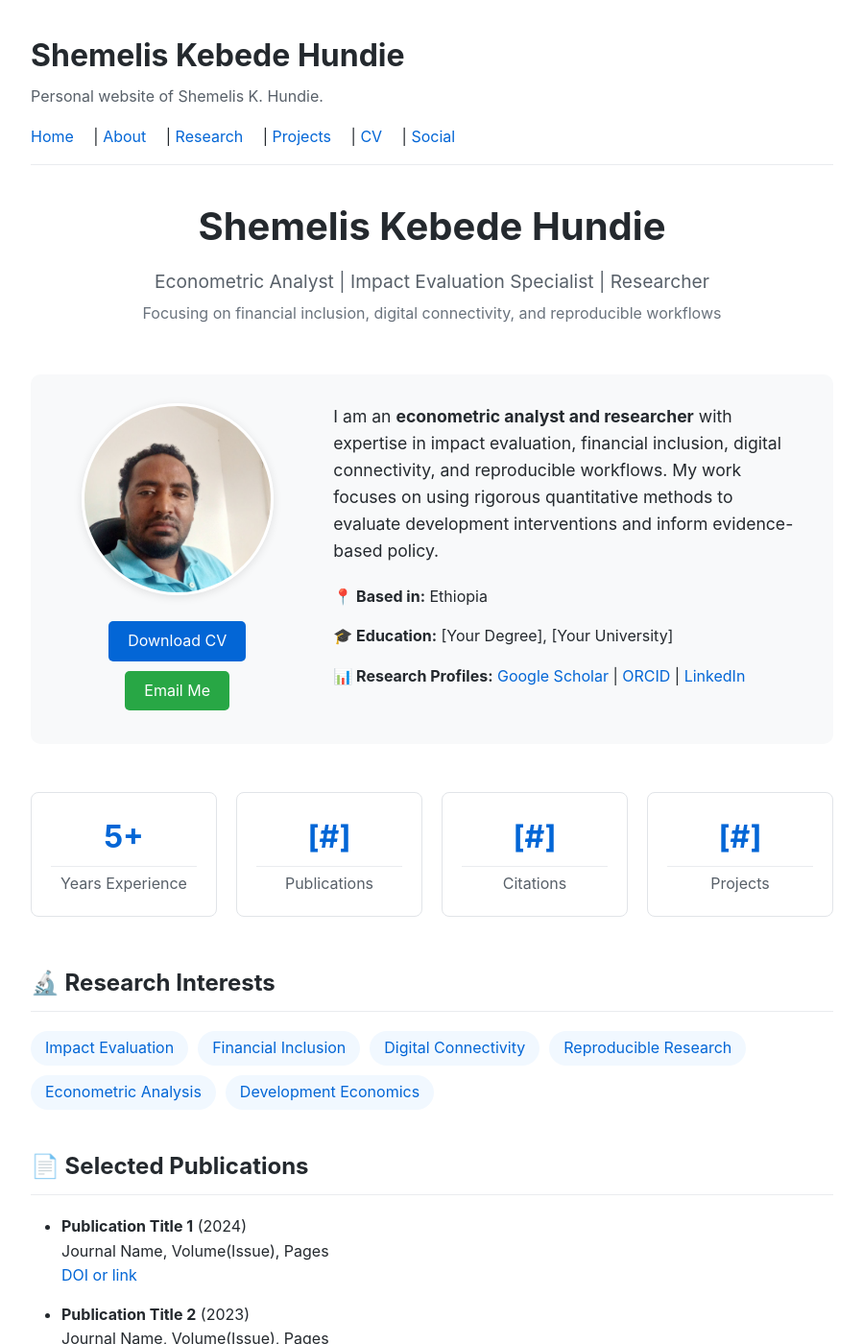
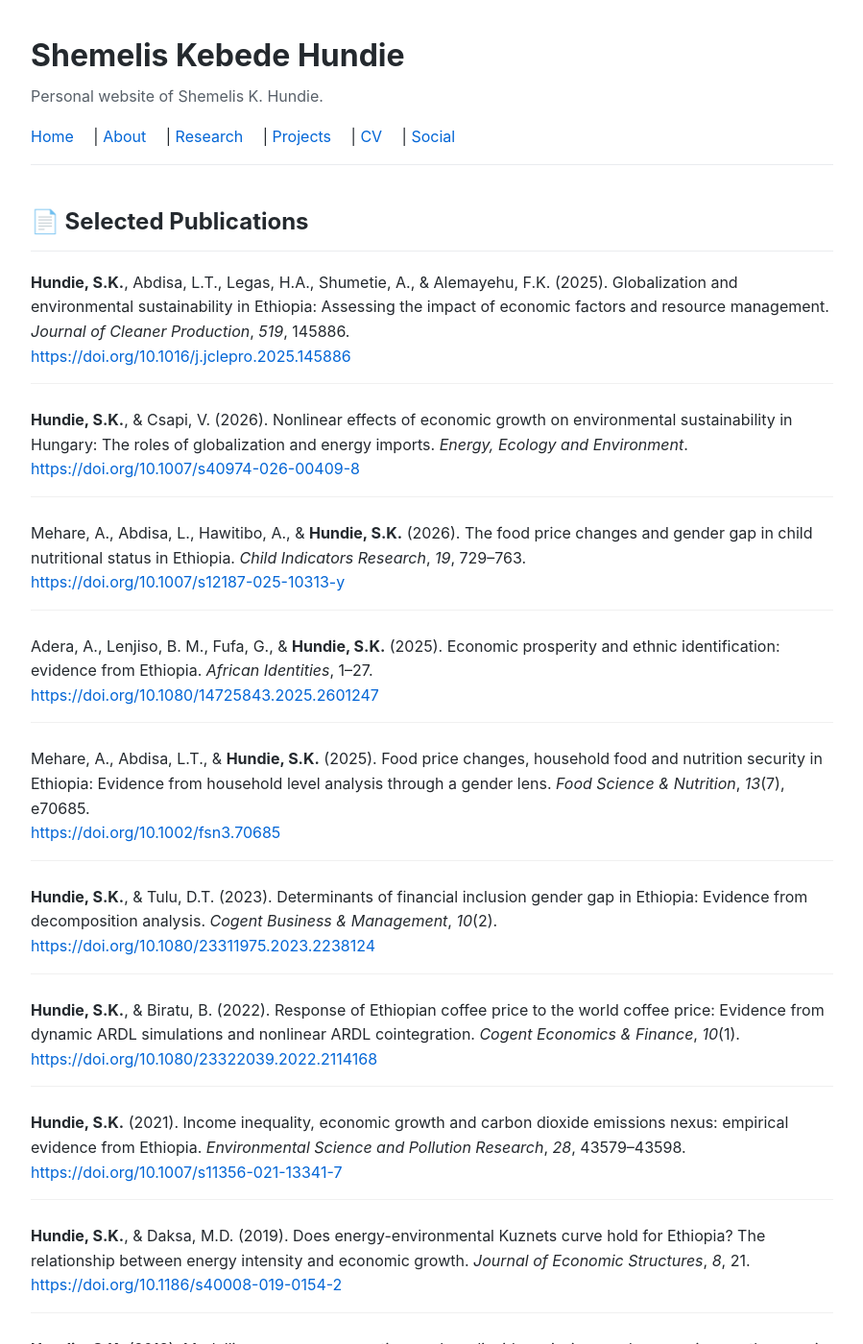
Before and after one commit to ShemelisKHundie/ShemelisKHundie.github.io, a Jekyll site: the page built from index.md, in a window 1280 px wide and 1400 px high. Shown: the whole window at 96% size, without its empty margins (190-1089 px from the left). Built offline with Jekyll 4.4.1, drawn with Linux system fonts in a browser that asks for light colours; our own code applies the rules of GitHub Pages for plain Markdown files; some of the changed text lies outside the part shown.

Commit message:
Update index.md

```diff
--- a/index.md
+++ b/index.md
@@ -1,127 +1,61 @@
----
-layout: default
-title: Home
----
+<!-- Selected Publications -->
+<h2 style="border-bottom: 1px solid #eaecef; padding-bottom: 10px; margin-top: 40px;">📄 Selected Publications</h2>
 
-<!-- Header Section -->
-<div style="text-align: center; margin-bottom: 50px;">
-  <h1 style="font-size: 2.5rem; margin-bottom: 10px; color: #24292e;">Shemelis Kebede Hundie</h1>
-  <p style="font-size: 1.2rem; color: #586069; margin-bottom: 5px;">Econometric Analyst | Impact Evaluation Specialist | Researcher</p>
-  <p style="font-size: 1rem; color: #6a737d;">Focusing on financial inclusion, digital connectivity, and reproducible workflows</p>
-</div>
+<div style="margin: 20px 0;">
 
-<!-- Profile Section - Two Column Layout -->
-<div style="display: flex; flex-wrap: wrap; gap: 40px; margin-bottom: 50px; background: #f8f9fa; padding: 30px; border-radius: 10px;">
-  <div style="flex: 1; min-width: 200px; text-align: center;">
-    <img src="https://raw.githubusercontent.com/ShemelisKHundie/ShemelisKHundie.github.io/main/assets/images/profile.jpg" alt="Shemelis Kebede Hundie" style="width: 200px; height: 200px; border-radius: 50%; object-fit: cover; border: 3px solid #fff; box-shadow: 0 2px 10px rgba(0,0,0,0.1);">
-    <div style="margin-top: 15px;">
-      <a href="/cv.pdf" style="display: inline-block; background: #0366d6; color: white; padding: 8px 20px; border-radius: 5px; text-decoration: none; margin: 5px;">Download CV</a>
-      <a href="mailto:your.email@example.com" style="display: inline-block; background: #28a745; color: white; padding: 8px 20px; border-radius: 5px; text-decoration: none; margin: 5px;">Email Me</a>
-    </div>
+  <div style="margin-bottom: 25px; padding-bottom: 15px; border-bottom: 1px solid #f0f0f0;">
+    <strong>Hundie, S.K.</strong>, Abdisa, L.T., Legas, H.A., Shumetie, A., & Alemayehu, F.K. (2025). Globalization and environmental sustainability in Ethiopia: Assessing the impact of economic factors and resource management. <em>Journal of Cleaner Production</em>, <em>519</em>, 145886.<br>
+    <a href="https://doi.org/10.1016/j.jclepro.2025.145886" target="_blank">https://doi.org/10.1016/j.jclepro.2025.145886</a>
   </div>
 
-  <div style="flex: 2;">
-    <p style="font-size: 1.1rem; line-height: 1.6;">I am an <strong>econometric analyst and researcher</strong> with expertise in impact evaluation, financial inclusion, digital connectivity, and reproducible workflows. My work focuses on using rigorous quantitative methods to evaluate development interventions and inform evidence-based policy.</p>
+  <div style="margin-bottom: 25px; padding-bottom: 15px; border-bottom: 1px solid #f0f0f0;">
+    <strong>Hundie, S.K.</strong>, & Csapi, V. (2026). Nonlinear effects of economic growth on environmental sustainability in Hungary: The roles of globalization and energy imports. <em>Energy, Ecology and Environment</em>.<br>
+    <a href="https://doi.org/10.1007/s40974-026-00409-8" target="_blank">https://doi.org/10.1007/s40974-026-00409-8</a>
+  </div>
 
-    <div style="margin-top: 20px;">
-      <p><strong>📍 Based in:</strong> Ethiopia</p>
-      <p><strong>🎓 Education:</strong> [Your Degree], [Your University]</p>
-      <p><strong>📊 Research Profiles:</strong>
-        <a href="https://scholar.google.com/citations?user=sP5y6NUAAAAJ&hl=en">Google Scholar</a> |
-        <a href="https://orcid.org/0000-0003-2316-0544">ORCID</a> |
-        <a href="https://www.linkedin.com/in/shemelis-kebede-hundie-77743967/">LinkedIn</a>
-      </p>
-    </div>
+  <div style="margin-bottom: 25px; padding-bottom: 15px; border-bottom: 1px solid #f0f0f0;">
+    Mehare, A., Abdisa, L., Hawitibo, A., & <strong>Hundie, S.K.</strong> (2026). The food price changes and gender gap in child nutritional status in Ethiopia. <em>Child Indicators Research</em>, <em>19</em>, 729–763.<br>
+    <a href="https://doi.org/10.1007/s12187-025-10313-y" target="_blank">https://doi.org/10.1007/s12187-025-10313-y</a>
   </div>
+
+  <div style="margin-bottom: 25px; padding-bottom: 15px; border-bottom: 1px solid #f0f0f0;">
+    Adera, A., Lenjiso, B. M., Fufa, G., & <strong>Hundie, S.K.</strong> (2025). Economic prosperity and ethnic identification: evidence from Ethiopia. <em>African Identities</em>, 1–27.<br>
+    <a href="https://doi.org/10.1080/14725843.2025.2601247" target="_blank">https://doi.org/10.1080/14725843.2025.2601247</a>
+  </div>
+
+  <div style="margin-bottom: 25px; padding-bottom: 15px; border-bottom: 1px solid #f0f0f0;">
+    Mehare, A., Abdisa, L.T., & <strong>Hundie, S.K.</strong> (2025). Food price changes, household food and nutrition security in Ethiopia: Evidence from household level analysis through a gender lens. <em>Food Science & Nutrition</em>, <em>13</em>(7), e70685.<br>
+    <a href="https://doi.org/10.1002/fsn3.70685" target="_blank">https://doi.org/10.1002/fsn3.70685</a>
+  </div>
+
+  <div style="margin-bottom: 25px; padding-bottom: 15px; border-bottom: 1px solid #f0f0f0;">
+    <strong>Hundie, S.K.</strong>, & Tulu, D.T. (2023). Determinants of financial inclusion gender gap in Ethiopia: Evidence from decomposition analysis. <em>Cogent Business & Management</em>, <em>10</em>(2).<br>
+    <a href="https://doi.org/10.1080/23311975.2023.2238124" target="_blank">https://doi.org/10.1080/23311975.2023.2238124</a>
+  </div>
+
+  <div style="margin-bottom: 25px; padding-bottom: 15px; border-bottom: 1px solid #f0f0f0;">
+    <strong>Hundie, S.K.</strong>, & Biratu, B. (2022). Response of Ethiopian coffee price to the world coffee price: Evidence from dynamic ARDL simulations and nonlinear ARDL cointegration. <em>Cogent Economics & Finance</em>, <em>10</em>(1).<br>
+    <a href="https://doi.org/10.1080/23322039.2022.2114168" target="_blank">https://doi.org/10.1080/23322039.2022.2114168</a>
+  </div>
+
+  <div style="margin-bottom: 25px; padding-bottom: 15px; border-bottom: 1px solid #f0f0f0;">
+    <strong>Hundie, S.K.</strong> (2021). Income inequality, economic growth and carbon dioxide emissions nexus: empirical evidence from Ethiopia. <em>Environmental Science and Pollution Research</em>, <em>28</em>, 43579–43598.<br>
+    <a href="https://doi.org/10.1007/s11356-021-13341-7" target="_blank">https://doi.org/10.1007/s11356-021-13341-7</a>
+  </div>
+
+  <div style="margin-bottom: 25px; padding-bottom: 15px; border-bottom: 1px solid #f0f0f0;">
+    <strong>Hundie, S.K.</strong>, & Daksa, M.D. (2019). Does energy-environmental Kuznets curve hold for Ethiopia? The relationship between energy intensity and economic growth. <em>Journal of Economic Structures</em>, <em>8</em>, 21.<br>
+    <a href="https://doi.org/10.1186/s40008-019-0154-2" target="_blank">https://doi.org/10.1186/s40008-019-0154-2</a>
+  </div>
+
+  <div style="margin-bottom: 25px; padding-bottom: 15px; border-bottom: 1px solid #f0f0f0;">
+    <strong>Hundie, S.K.</strong> (2018). Modelling energy consumption, carbon dioxide emissions and economic growth nexus in Ethiopia: Evidence from cointegration and causality analysis. <em>The Turkish Journal of Agriculture – Food Science and Technology (TURJAF)</em>, <em>6</em>(6), 699–709.<br>
+    <a href="https://doi.org/10.24925/turjaf.v6i6.699-709.1720" target="_blank">https://doi.org/10.24925/turjaf.v6i6.699-709.1720</a>
+  </div>
+
+  <div style="margin-bottom: 25px; padding-bottom: 15px; border-bottom: 1px solid #f0f0f0;">
+    Daksa, M., Yismaw, M., Lemessa, S., & <strong>Hundie, S.K.</strong> (2018). Enterprise innovation in developing countries: an evidence from Ethiopia. <em>Journal of Innovation and Entrepreneurship</em>, <em>7</em>, 6.<br>
+    <a href="https://doi.org/10.1186/s13731-018-0085-4" target="_blank">https://doi.org/10.1186/s13731-018-0085-4</a>
+  </div>
+
 </div>
-
-<!-- Statistics Section -->
-<div style="display: flex; flex-wrap: wrap; gap: 20px; margin-bottom: 50px; text-align: center;">
-  <div style="flex: 1; background: #fff; padding: 20px; border-radius: 8px; border: 1px solid #e1e4e8;">
-    <h2 style="margin: 0; color: #0366d6; font-size: 2rem;">5+</h2>
-    <p style="margin: 5px 0 0; color: #586069;">Years Experience</p>
-  </div>
-  <div style="flex: 1; background: #fff; padding: 20px; border-radius: 8px; border: 1px solid #e1e4e8;">
-    <h2 style="margin: 0; color: #0366d6; font-size: 2rem;">[#]</h2>
-    <p style="margin: 5px 0 0; color: #586069;">Publications</p>
-  </div>
-  <div style="flex: 1; background: #fff; padding: 20px; border-radius: 8px; border: 1px solid #e1e4e8;">
-    <h2 style="margin: 0; color: #0366d6; font-size: 2rem;">[#]</h2>
-    <p style="margin: 5px 0 0; color: #586069;">Citations</p>
-  </div>
-  <div style="flex: 1; background: #fff; padding: 20px; border-radius: 8px; border: 1px solid #e1e4e8;">
-    <h2 style="margin: 0; color: #0366d6; font-size: 2rem;">[#]</h2>
-    <p style="margin: 5px 0 0; color: #586069;">Projects</p>
-  </div>
-</div>
-
-<!-- Research Interests Section -->
-<h2 style="border-bottom: 1px solid #eaecef; padding-bottom: 10px; margin-top: 40px;">🔬 Research Interests</h2>
-<div style="display: flex; flex-wrap: wrap; gap: 10px; margin: 20px 0;">
-  <span style="background: #f1f8ff; color: #0366d6; padding: 5px 15px; border-radius: 20px;">Impact Evaluation</span>
-  <span style="background: #f1f8ff; color: #0366d6; padding: 5px 15px; border-radius: 20px;">Financial Inclusion</span>
-  <span style="background: #f1f8ff; color: #0366d6; padding: 5px 15px; border-radius: 20px;">Digital Connectivity</span>
-  <span style="background: #f1f8ff; color: #0366d6; padding: 5px 15px; border-radius: 20px;">Reproducible Research</span>
-  <span style="background: #f1f8ff; color: #0366d6; padding: 5px 15px; border-radius: 20px;">Econometric Analysis</span>
-  <span style="background: #f1f8ff; color: #0366d6; padding: 5px 15px; border-radius: 20px;">Development Economics</span>
-</div>
-
-<!-- Selected Publications -->
-<h2 style="border-bottom: 1px solid #eaecef; padding-bottom: 10px; margin-top: 40px;">📄 Selected Publications</h2>
-<ul style="margin: 20px 0;">
-  <li><strong>Publication Title 1</strong> (2024)<br>Journal Name, Volume(Issue), Pages<br><a href="#">DOI or link</a></li>
-  <li style="margin-top: 15px;"><strong>Publication Title 2</strong> (2023)<br>Journal Name, Volume(Issue), Pages<br><a href="#">DOI or link</a></li>
-  <li style="margin-top: 15px;"><strong>Publication Title 3</strong> (2022)<br>Journal Name, Volume(Issue), Pages<br><a href="#">DOI or link</a></li>
-</ul>
-
-<!-- Working Papers / Current Research -->
-<h2 style="border-bottom: 1px solid #eaecef; padding-bottom: 10px; margin-top: 40px;">📝 Working Papers & Current Research</h2>
-<ul style="margin: 20px 0;">
-  <li><strong>Working Paper Title 1</strong> - Brief description of the research</li>
-  <li><strong>Working Paper Title 2</strong> - Brief description of the research</li>
-</ul>
-
-<!-- Teaching & Supervision -->
-<h2 style="border-bottom: 1px solid #eaecef; padding-bottom: 10px; margin-top: 40px;">🎓 Teaching & Supervision</h2>
-<ul style="margin: 20px 0;">
-  <li><strong>Econometric Methods</strong> - [University/Institution], 2023-Present</li>
-  <li><strong>Impact Evaluation</strong> - [University/Institution], 2022-Present</li>
-  <li><strong>Research Methodology</strong> - [University/Institution], 2021-Present</li>
-</ul>
-
-<!-- Professional Experience -->
-<h2 style="border-bottom: 1px solid #eaecef; padding-bottom: 10px; margin-top: 40px;">💼 Professional Experience</h2>
-<div style="margin: 20px 0;">
-  <div style="margin-bottom: 20px;">
-    <strong>Econometric Analyst / Researcher</strong><br>
-    [Organization Name] | [Year] - Present<br>
-    <em>Brief description of your role and responsibilities...</em>
-  </div>
-  <div style="margin-bottom: 20px;">
-    <strong>Previous Position</strong><br>
-    [Organization Name] | [Year] - [Year]<br>
-    <em>Brief description of your role and responsibilities...</em>
-  </div>
-</div>
-
-<!-- Skills -->
-<h2 style="border-bottom: 1px solid #eaecef; padding-bottom: 10px; margin-top: 40px;">⚙️ Technical Skills</h2>
-<div style="display: flex; flex-wrap: wrap; gap: 10px; margin: 20px 0;">
-  <span style="background: #f1f8ff; color: #0366d6; padding: 5px 15px; border-radius: 20px;">Stata</span>
-  <span style="background: #f1f8ff; color: #0366d6; padding: 5px 15px; border-radius: 20px;">R</span>
-  <span style="background: #f1f8ff; color: #0366d6; padding: 5px 15px; border-radius: 20px;">Python</span>
-  <span style="background: #f1f8ff; color: #0366d6; padding: 5px 15px; border-radius: 20px;">SQL</span>
-  <span style="background: #f1f8ff; color: #0366d6; padding: 5px 15px; border-radius: 20px;">Git/GitHub</span>
-  <span style="background: #f1f8ff; color: #0366d6; padding: 5px 15px; border-radius: 20px;">LaTeX</span>
-  <span style="background: #f1f8ff; color: #0366d6; padding: 5px 15px; border-radius: 20px;">Markdown</span>
-</div>
-
-<!-- Contact Section -->
-<h2 style="border-bottom: 1px solid #eaecef; padding-bottom: 10px; margin-top: 40px;">📫 Contact</h2>
-<div style="background: #f8f9fa; padding: 25px; border-radius: 10px; margin: 20px 0;">
-  <p><strong>Email:</strong> <a href="mailto:your.email@example.com">your.email@example.com</a></p>
-  <p><strong>LinkedIn:</strong> <a href="https://www.linkedin.com/in/shemelis-kebede-hundie-77743967/">Shemelis Kebede Hundie</a></p>
-  <p><strong>Google Scholar:</strong> <a href="https://scholar.google.com/citations?user=sP5y6NUAAAAJ&hl=en">View Profile</a></p>
-  <p><strong>ORCID:</strong> <a href="https://orcid.org/0000-0003-2316-0544">0000-0003-2316-0544</a></p>
-  <p><strong>GitHub:</strong> <a href="https://github.com/ShemelisKHundie">ShemelisKHundie</a></p>
-</div>
```
